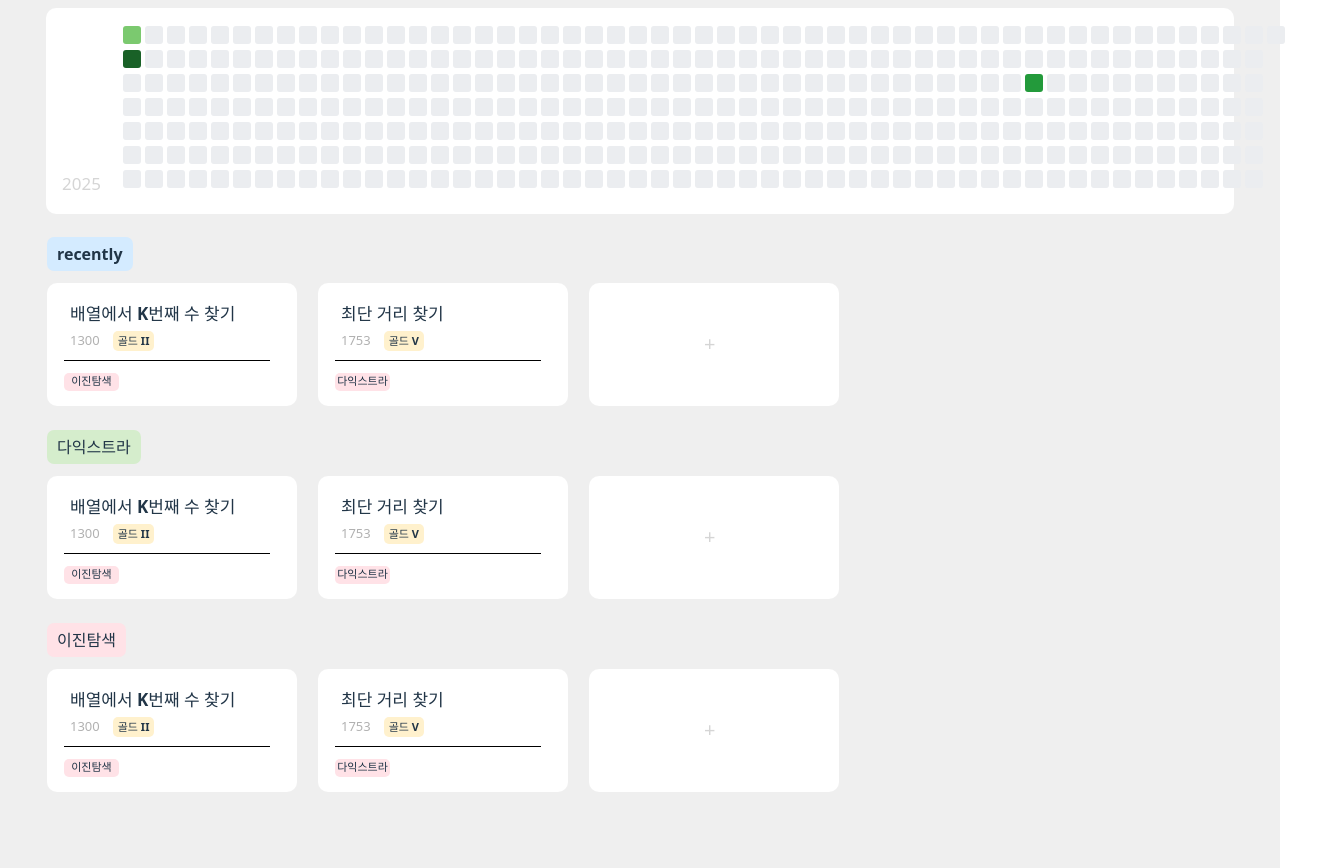
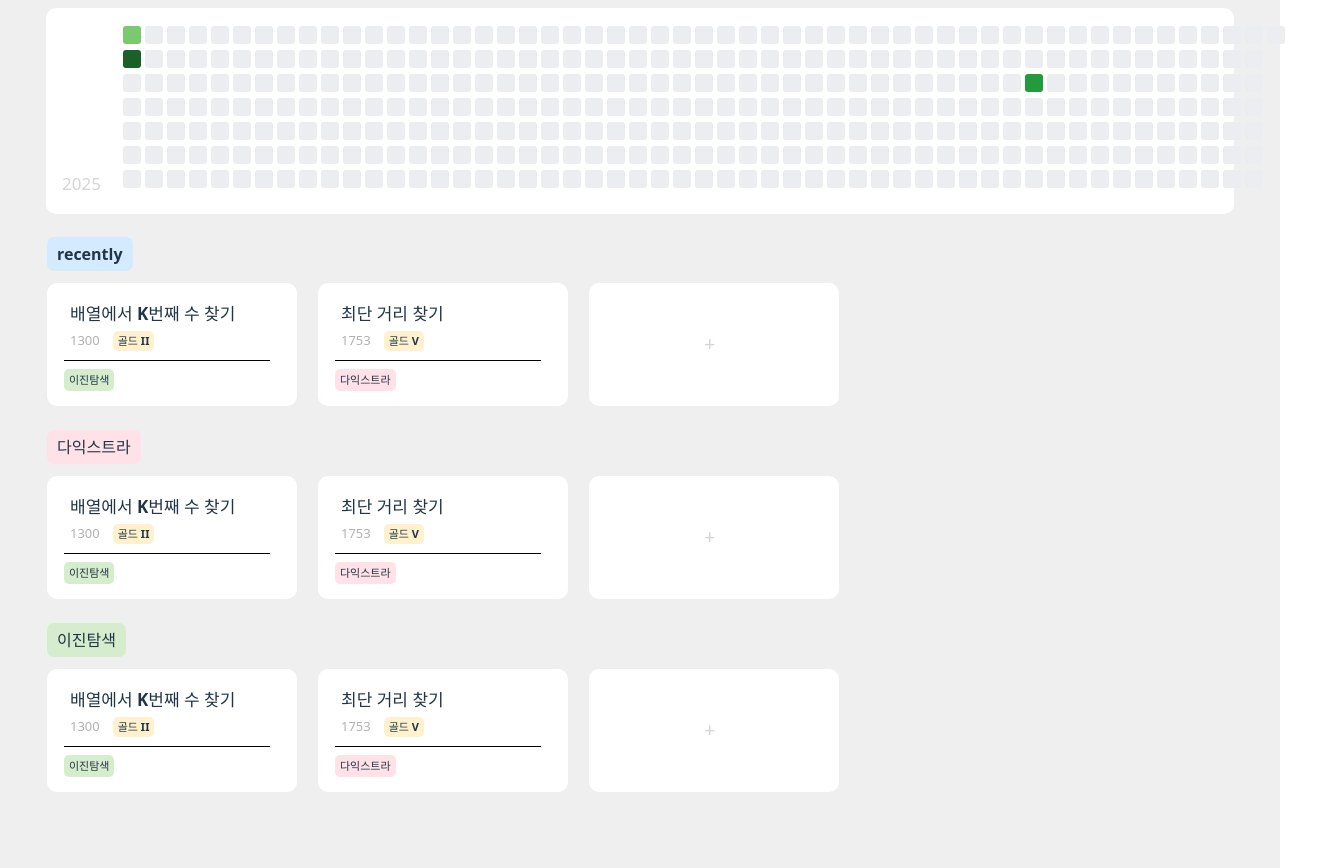
Before and after one commit to do-yakk/reflector_FE, a React (Vite) app: page / in a window 1280 px wide. Shown: the whole page, 1327 px wide, since content can reach past the window. Built offline with nearby package versions, Linux system fonts and the light colour scheme.

Commit message:
[chore] 해시태그 색상 전역 관리

```diff
--- a/src/components/posts/Post.module.css
+++ b/src/components/posts/Post.module.css
@@ -41,14 +41,12 @@
     height: 1px;
     background-color: black;
     margin-left: 7px;
-    margin-bottom: 12px;
+    margin-bottom: 5px;
 }
 
 .miniHashtag {
-    display: flex;
-    width: 55px;
-    height: 18px;
-    background-color: #FFE2E7;
+    display: inline-flex;
+    padding: 3px 5px;
     border-radius: 5px;
     font-size: 11px;
     font-weight: 600;
--- a/src/components/posts/Post.tsx
+++ b/src/components/posts/Post.tsx
@@ -1,5 +1,6 @@
 import type React from "react";
 import styles from "./Post.module.css";
+import { getHashtagColor } from "../../constants/hashtagColors";
 
 interface PostProps {
     title: string;
@@ -18,7 +19,7 @@ const Post: React.FC<PostProps> = ({ title, number, level, hashTag }) => {
                 <div className={styles.level}>{level}</div>
             </div>
             <div className={styles.divider}/>
-            <div className={styles.miniHashtag}>{hashTag}</div>
+            <div className={styles.miniHashtag} style={{ backgroundColor: getHashtagColor(hashTag) }}>{hashTag}</div>
         </div>
         </>
     );
--- a/src/components/posts/PostContainer.module.css
+++ b/src/components/posts/PostContainer.module.css
@@ -1,6 +1,6 @@
 .postContainer {
-    width: 100%;
     height: 170px;
+    box-sizing: border-box;
     margin-left: 47px;
     margin-top: 23px;
 }
--- a/src/components/posts/PostContainer.tsx
+++ b/src/components/posts/PostContainer.tsx
@@ -2,10 +2,11 @@ import type React from "react";
 import styles from "./PostContainer.module.css"
 import Post from "./Post";
 import CreateButton from "./CreateButton";
+import { getHashtagColor } from "../../constants/hashtagColors";
+
 
 interface PostContainerProps {
     hashTag: string;
-    index?: number;
 }
 
 interface PostProps {
@@ -15,9 +16,7 @@ interface PostProps {
     hashTag: string;
 }
 
-const PostContainer: React.FC<PostContainerProps> = ({ hashTag , index = 0 }) => {
-    const colors = ['#d4ebff', '#D5EDCC', '#FFE2E7']
-    const color = colors[index % colors.length];
+const PostContainer: React.FC<PostContainerProps> = ({ hashTag }) => {
     const posts: PostProps[] = [
         {
             title: "배열에서 K번째 수 찾기",
@@ -36,7 +35,7 @@ const PostContainer: React.FC<PostContainerProps> = ({ hashTag , index = 0 }) =>
     return (
         <>
         <div className={styles.postContainer}>
-            <div className={styles.hashTag} style={{ backgroundColor: color }}>
+            <div className={styles.hashTag} style={{ backgroundColor: getHashtagColor(hashTag) }}>
                 {hashTag}
             </div>
             <div className={styles.postList}>
--- /dev/null
+++ b/src/constants/hashtagColors.tsx
@@ -0,0 +1,15 @@
+const colors = ['#d4ebff', '#D5EDCC', '#FFE2E7']; // 돌려쓸 색상
+const hashtagColorMap: { [key: string]: string } = {}; // 해시태그 -> 색상 매핑
+
+let colorIndex = 0;
+
+export function getHashtagColor(tag: string): string {
+    if (hashtagColorMap[tag]) {
+        return hashtagColorMap[tag]; // 이미 색상이 지정되어 있으면 그대로 반환
+    }
+    const color = colors[colorIndex % colors.length]; // 색상 순환
+    hashtagColorMap[tag] = color; // 새 색상 매핑
+    colorIndex++;
+
+    return color;
+}
--- a/src/pages/Main.tsx
+++ b/src/pages/Main.tsx
@@ -13,7 +13,7 @@ const MainPage: React.FC = () => {
                 <Tracker />
                 {/* 게시글 목록 */}
                 {sortType.map((tag, i) => (
-                    <PostContainer key={tag} hashTag={tag} index={i} />
+                    <PostContainer key={tag} hashTag={tag} />
                 ))}
             </div>
         </>
```
